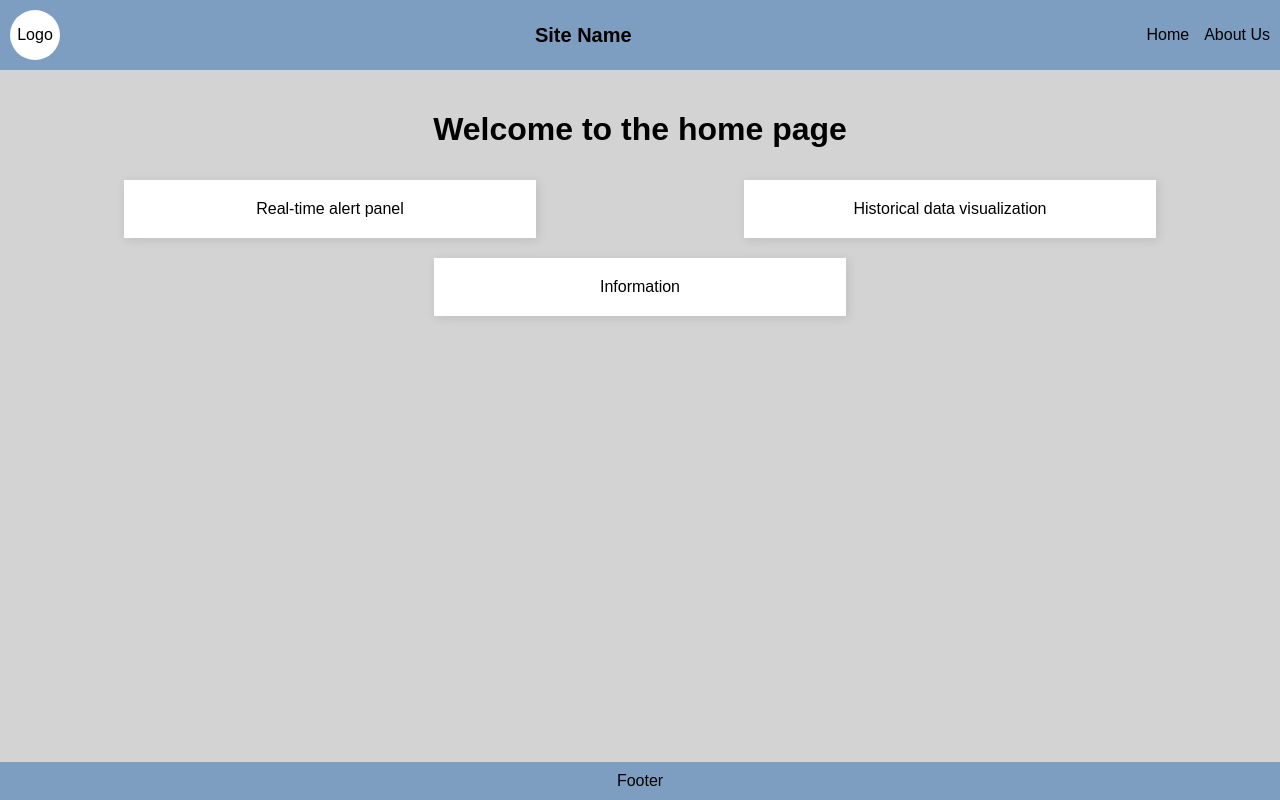
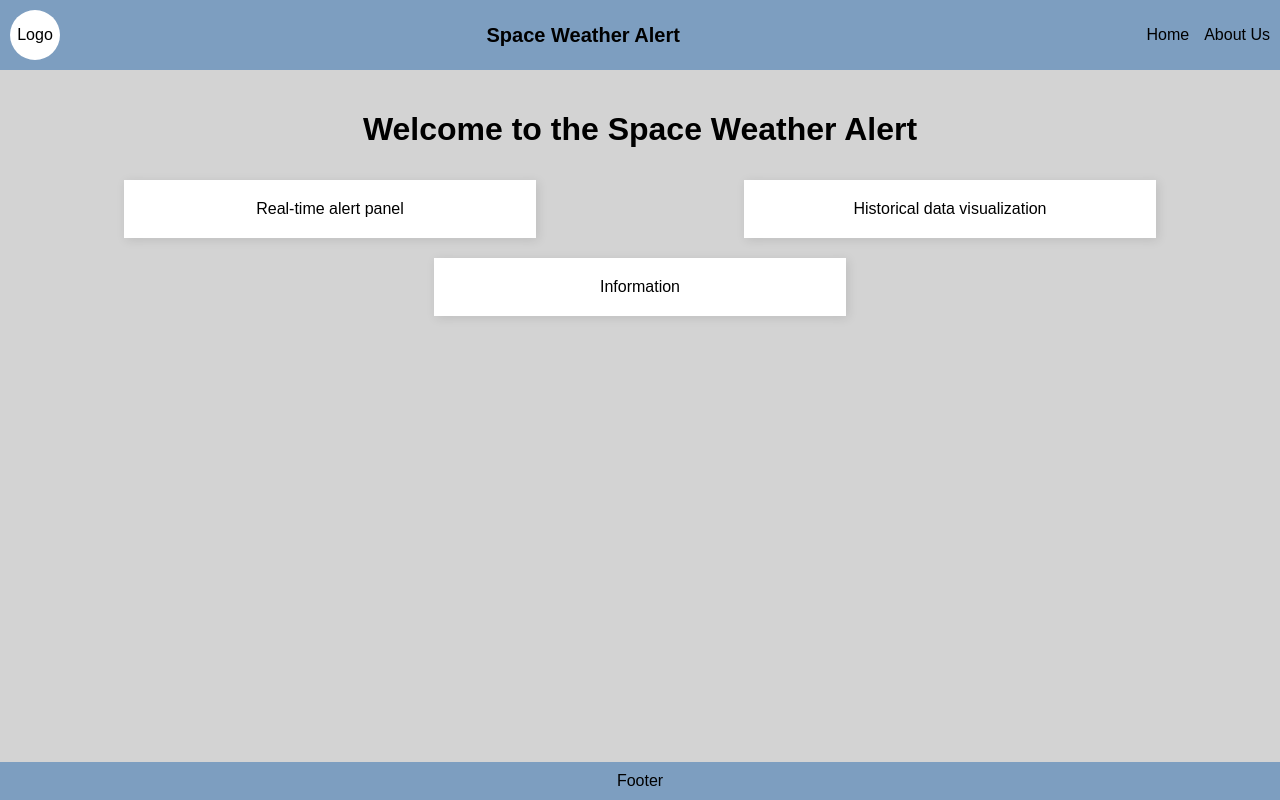
Before and after one commit to arceejuanarcee/WDD330-Project, a website built with Vite: page src/index.html in a window 1280 px wide. Built offline with nearby package versions, Linux system fonts and the light colour scheme.

Commit message:
first commit

```diff
--- a/src/index.html
+++ b/src/index.html
@@ -9,7 +9,7 @@
 <body>
     <header>
         <div class="logo">Logo</div>
-        <div class="site-name">Site Name</div>
+        <div class="site-name">Space Weather Alert</div>
         <nav>
             <ul>
                 <li><a href="#">Home</a></li>
@@ -19,7 +19,7 @@
     </header>
 
     <main>
-        <h1>Welcome to the home page</h1>
+        <h1>Welcome to the Space Weather Alert</h1>
         <section class="content">
             <div class="panel">Real-time alert panel</div>
             <div class="panel">Historical data visualization</div>
```
